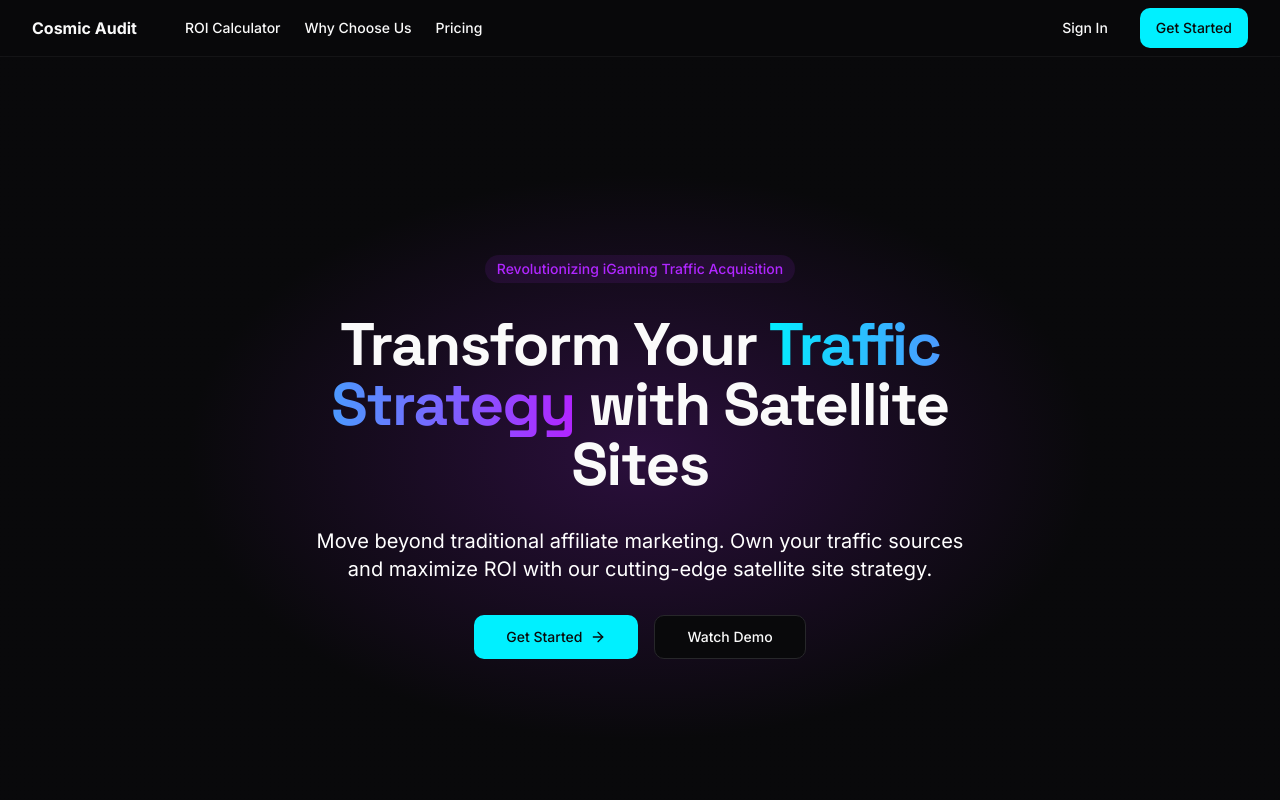
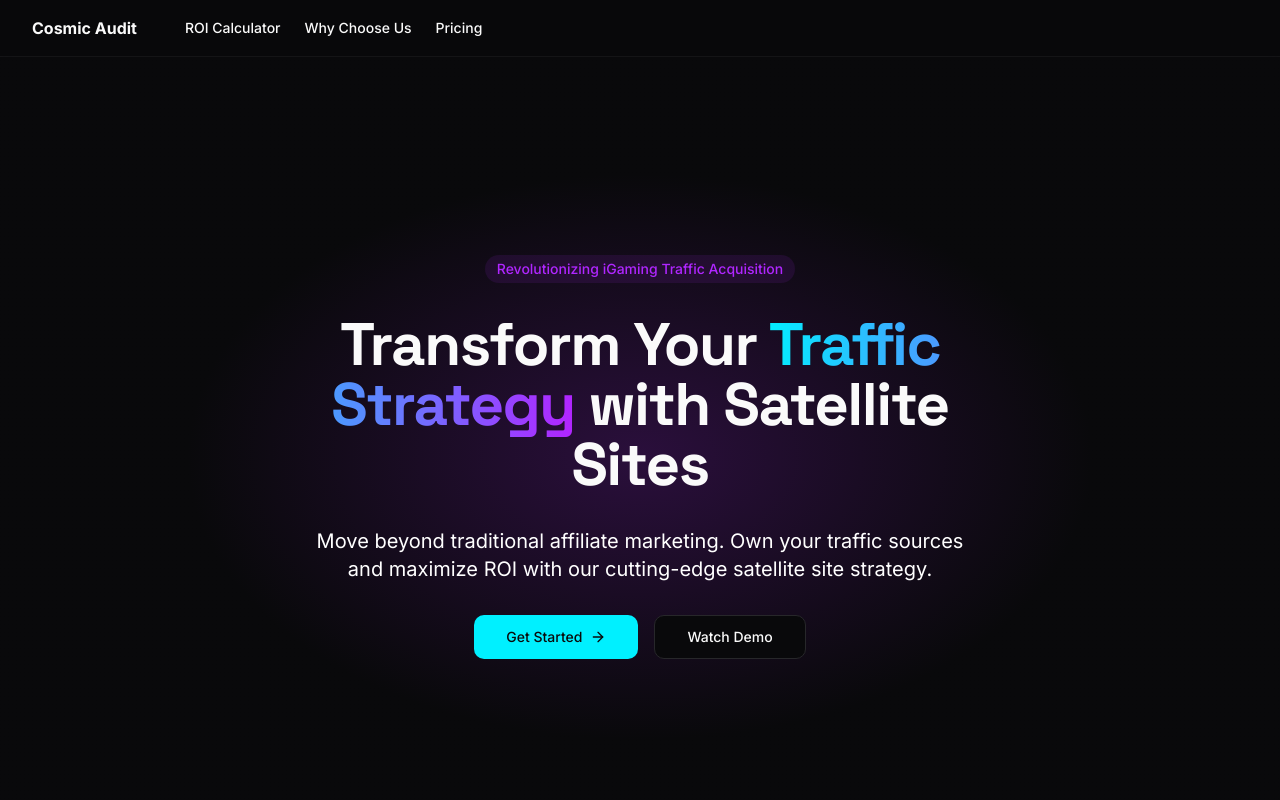
Before and after one commit to iGamingAudit/igaming-audit, a React (Vite) app: page / in a window 1280 px wide. Shown: the top 800 px of the page. Built offline with nearby package versions, Linux system fonts and the light colour scheme.

Commit message:
Remove navigation buttons
Removed the "Sign In" and "Get Started" buttons from the top navigation in the Navigation component.
[skip gpt_engineer]

```diff
--- a/src/components/Navigation.tsx
+++ b/src/components/Navigation.tsx
@@ -1,5 +1,4 @@
 import { Link } from "react-router-dom"
-import { Button } from "./ui/button"
 
 const Navigation = () => {
   const scrollToSection = (sectionId: string) => {
@@ -38,11 +37,6 @@ const Navigation = () => {
             Pricing
           </button>
         </nav>
-
-        <div className="ml-auto flex items-center space-x-4">
-          <Button variant="ghost">Sign In</Button>
-          <Button>Get Started</Button>
-        </div>
       </div>
     </div>
   )
```
